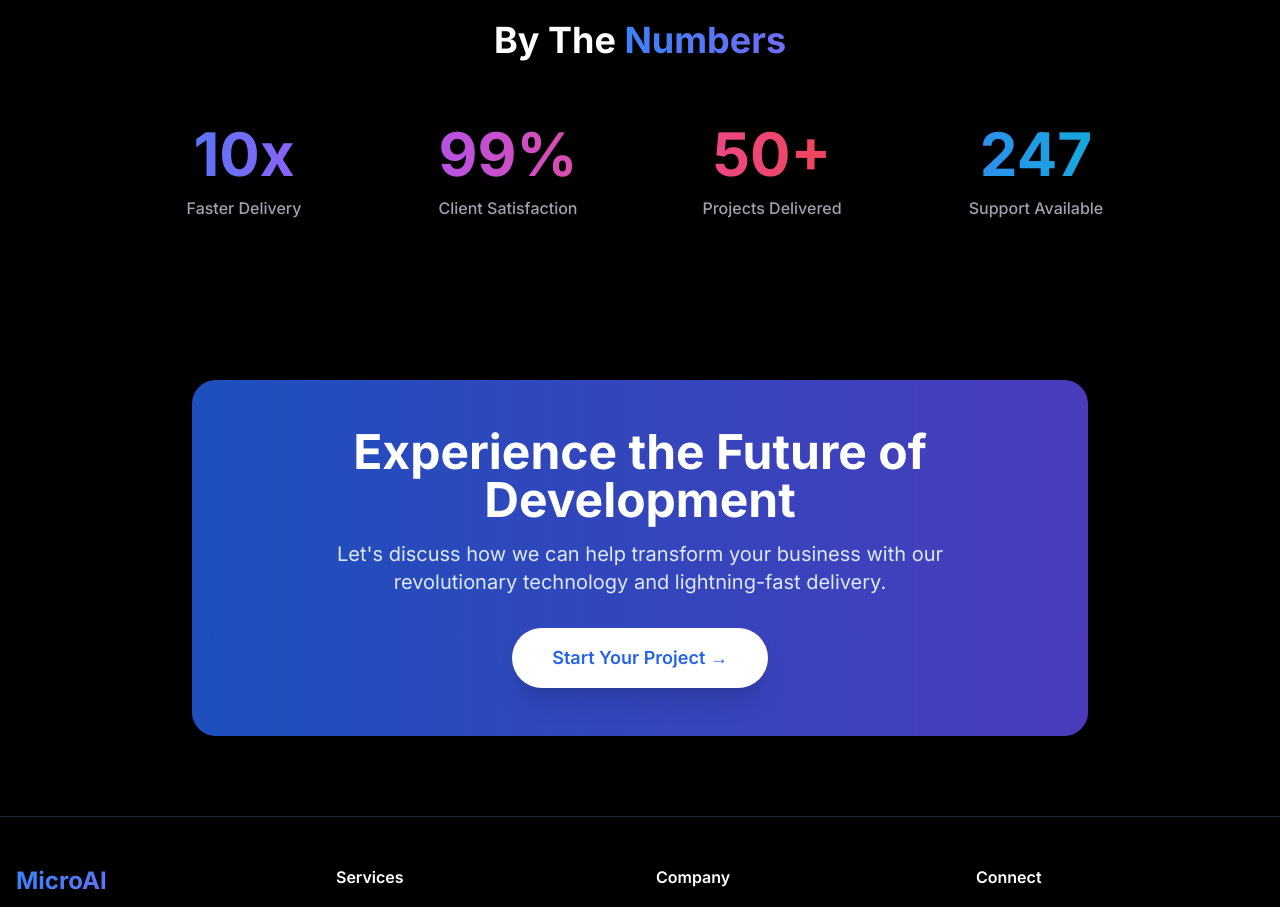
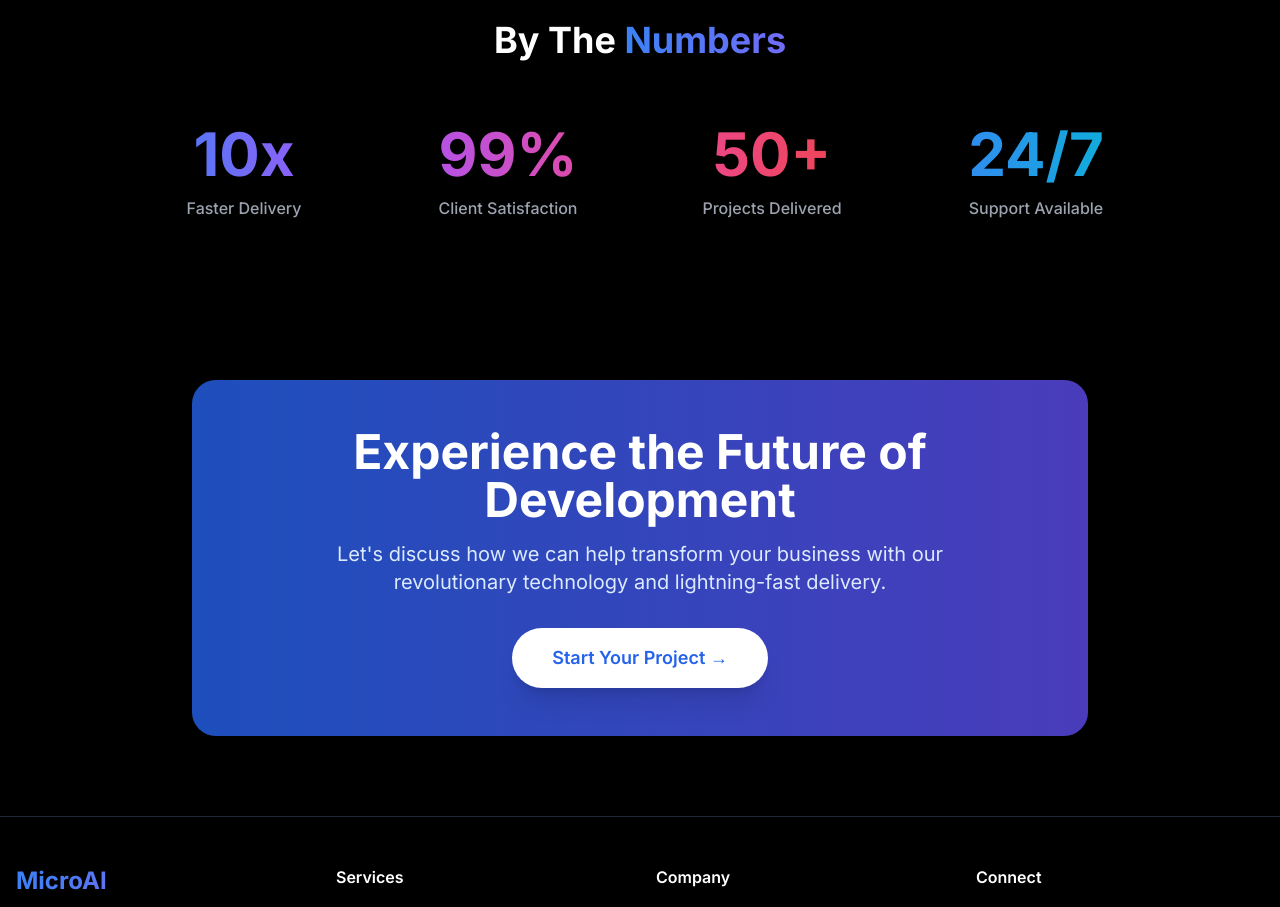
Before and after one commit to FyliaCare/MicroAI, a Next.js app: page /about in a window 1280 px wide. Shown: the part 1700-2607 px from the top of the page. Built offline with nearby package versions, Linux system fonts and the light colour scheme.

Commit message:
Fix 24/7 stat to display correctly instead of counting to 247

```diff
--- a/src/components/CountingStats.tsx
+++ b/src/components/CountingStats.tsx
@@ -8,9 +8,10 @@ interface StatProps {
   label: string
   gradient: string
   delay?: number
+  customDisplay?: string
 }
 
-function StatBox({ value, suffix = '', label, gradient, delay = 0 }: StatProps) {
+function StatBox({ value, suffix = '', label, gradient, delay = 0, customDisplay }: StatProps) {
   const [count, setCount] = useState(0)
   const [hasStarted, setHasStarted] = useState(false)
   const statRef = useRef<HTMLDivElement>(null)
@@ -66,7 +67,7 @@ function StatBox({ value, suffix = '', label, gradient, delay = 0 }: StatProps)
   return (
     <div ref={statRef} className="text-center">
       <div className={`text-6xl font-bold bg-gradient-to-r ${gradient} bg-clip-text text-transparent mb-3`}>
-        {count}{suffix}
+        {customDisplay && count === value ? customDisplay : `${count}${suffix}`}
       </div>
       <p className="text-gray-400 font-medium">{label}</p>
     </div>
@@ -97,10 +98,11 @@ export default function CountingStats() {
         delay={400}
       />
       <StatBox
-        value={247}
+        value={24}
         label="Support Available"
         gradient="from-blue-500 to-cyan-500"
         delay={600}
+        customDisplay="24/7"
       />
     </div>
   )
```
